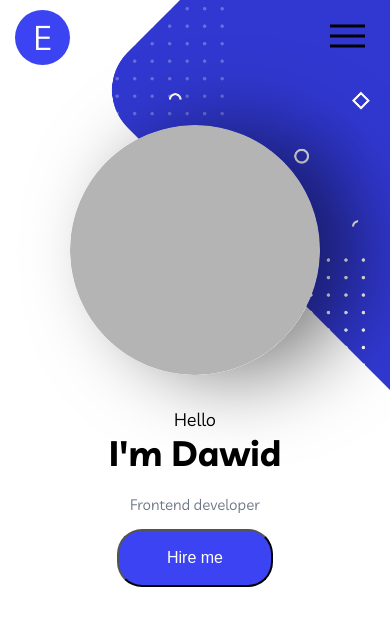
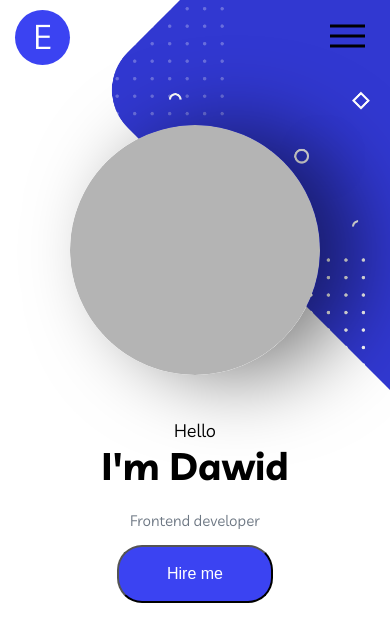
Before and after one commit to empovvered/personal-website-theme-gatsby, a Gatsby site: page / in a window 390 px wide. Built offline with nearby package versions, Linux system fonts and the light colour scheme; Gatsby itself is replaced by a stand-in of ours.

Commit message:
Crete global media queries

```diff
--- a/src/assets/styles/GlobalStyle.js
+++ b/src/assets/styles/GlobalStyle.js
@@ -1,5 +1,6 @@
 import { createGlobalStyle } from "styled-components";
 import "bootstrap/dist/css/bootstrap-grid.css";
+import { device } from "./mediaQueries";
 
 const GlobalStyle = createGlobalStyle`
 
@@ -18,6 +19,7 @@ const GlobalStyle = createGlobalStyle`
         margin: 0;
         padding: 0;
         font-family: "Livvic", sans-serif;
+        line-height: 1.65;
     }
 
     @media (min-width: 1200px) {
@@ -26,29 +28,62 @@ const GlobalStyle = createGlobalStyle`
             padding: 0 100px;
         }
     }
-    img {
-        vertical-align: middle;
+
+    ::-webkit-scrollbar {
+        width: 5px;
+        background-color: #f2f4f8;
+    }
+
+    ::-webkit-scrollbar-thumb {
+        background-color: rgb(20, 18, 19);
+        border-width: 2px;
+        border-style: solid;
+        border-color: rgb(38, 38, 38);
+        border-image: initial;
+    }
+
+    p {
+        margin-bottom: 1.15rem;
+    }
+
+    h1, h2, h3, h4, h5, h6 {
+        margin: 0 0 1.05rem;
+        line-height: 1.15;
     }
 
     h1 {
         font-size: 4.8rem;
         margin: 0 0 30px;
-        @media (max-width: 576px) {
-            font-size: 3.5rem;
+        @media ${device.lg} {
+            font-size: 3.8rem;
             margin: 0 0 20px;
         }
     }
     h2 {
         font-size: 3.4rem;
+        @media ${device.lg} {
+            font-size: 2.7rem;
+            margin: 0 0 20px;
+        }
     }
     h3 {
         font-size: 2.8rem;
+        @media ${device.lg} {
+            font-size: 2.25rem;
+            margin: 0 0 20px;
+        }
     }
     h5 {
         font-size: 1.8rem;
+        @media ${device.lg} {
+            font-size: 1.6rem;
+        }
     }
     h6 {
         font-size: 1.6rem;
+        @media ${device.lg} {
+            font-size: 1.45rem;
+        }
     }
 `;
 
--- /dev/null
+++ b/src/assets/styles/mediaQueries.js
@@ -0,0 +1,13 @@
+const size = {
+  xs: `575.98px`,
+  sm: `767.98px`,
+  md: `991.98px`,
+  lg: `1199.98px`,
+};
+
+export const device = {
+  xs: `(max-width: ${size.xs})`,
+  sm: `(max-width: ${size.sm})`,
+  md: `(max-width: ${size.md})`,
+  lg: `(max-width: ${size.lg})`,
+};
--- a/src/components/Header/Header.js
+++ b/src/components/Header/Header.js
@@ -5,11 +5,19 @@ import { Link } from "gatsby";
 import Hamburger from "components/Header/Hamburger/Hamburger";
 import MainNavigation from "components/Header/MainNavigation/MainNavigation";
 import Socials from "components/Header/Socials/Socials";
-import intrBg from "assets/images/intr-bg.png";
 
 const Wrapper = styled.div`
-  padding-top: 10px;
-  position: relative;
+  width: 100%;
+  position: ${({ isHeaderFixed }) => (isHeaderFixed ? "fixed" : "static")};
+  background-color: ${({ isHeaderFixed }) =>
+    isHeaderFixed ? "#f5f5f5" : "transparent"};
+  box-shadow: ${({ isHeaderFixed }) =>
+    isHeaderFixed
+      ? "0 14px 28px rgba(0,0,0,0.25), 0 10px 10px rgba(0,0,0,0.22)"
+      : "none"};
+  padding: 10px 0;
+  top: 0;
+  z-index: 10;
   .wrapper-inner {
     align-items: center;
     justify-content: space-between;
@@ -35,29 +43,6 @@ const Wrapper = styled.div`
         z-index: 10;
       }
     }
-  }
-  .top-bg {
-    position: absolute;
-    top: 0;
-    right: 0;
-    z-index: -1;
-    height: auto;
-    @media (max-width: 576px) {
-      width: 300px;
-    }
-  }
-  @media (max-width: 768px) {
-    position: ${({ isHeaderFixed }) => (isHeaderFixed ? "fixed" : "static")};
-    background-color: ${({ isHeaderFixed }) =>
-      isHeaderFixed ? "#f5f5f5" : "transparent"};
-    box-shadow: ${({ isHeaderFixed }) =>
-      isHeaderFixed
-        ? "0 14px 28px rgba(0,0,0,0.25), 0 10px 10px rgba(0,0,0,0.22)"
-        : "none"};
-    padding: 10px 0;
-    top: 0;
-    z-index: 10;
-    width: 100%;
   }
 `;
 
@@ -96,7 +81,6 @@ const Header = () => {
           />
         </div>
       </div>
-      <img className="top-bg" src={intrBg} alt="intro-bg" />
     </Wrapper>
   );
 };
--- a/src/components/Introduction/Introduction.js
+++ b/src/components/Introduction/Introduction.js
@@ -2,8 +2,7 @@ import React from "react";
 import styled from "styled-components";
 
 import Button from "components/Button/Button";
-
-import intrPlchdr from "assets/images/intro-plhdr.png";
+import introPortrait from "assets/images/intro-portrait.png";
 
 const Wrapper = styled.div`
   .wrapper-inner {
@@ -56,7 +55,6 @@ const Wrapper = styled.div`
 `;
 
 const Introduction = () => (
-  <>
   <Wrapper>
     <div className="container">
       <div className="row wrapper-inner">
@@ -69,14 +67,13 @@ const Introduction = () => (
         <div className="col-lg-6 intro-img-wrapper">
           <img
             className="intro-img"
-              src={intrPlchdr}
+            src={introPortrait}
             alt="intro-placeholder"
           />
         </div>
       </div>
     </div>
   </Wrapper>
-  </>
 );
 
 export default Introduction;
--- /dev/null
+++ b/src/components/Seo/SEO.js
@@ -0,0 +1,11 @@
+import React from "react";
+import Helmet from "react-helmet";
+
+const SEO = () => (
+  <Helmet>
+    <html lang="pl" />
+    <title>Empowered</title>
+  </Helmet>
+);
+
+export default SEO;
--- a/src/components/Seo/Seo.js
+++ /dev/null
@@ -1,11 +0,0 @@
-import React from "react"
-import Helmet from "react-helmet"
-
-const Seo = () => (
-  <Helmet>
-    <html lang="pl" />
-    <title>Empowered</title>
-  </Helmet>
-)
-
-export default Seo
--- a/src/layouts/MainLayout.js
+++ b/src/layouts/MainLayout.js
@@ -3,8 +3,9 @@ import GlobalStyle from "assets/styles/GlobalStyle";
 import PropTypes from "prop-types";
 import { theme } from "assets/styles/theme";
 import styled, { ThemeProvider } from "styled-components";
-import Seo from "components/Seo/Seo";
+import SEO from "components/Seo/Seo";
 import Header from "components/Header/Header";
+import topShape from "assets/images/top-shape.png";
 
 const Primary = styled.div`
   position: relative;
@@ -17,9 +18,20 @@ const Primary = styled.div`
   }
 `;
 
+const TopShape = styled.img`
+  position: absolute;
+  top: 0;
+  right: 0;
+  z-index: -1;
+  height: auto;
+  @media (max-width: 576px) {
+    width: 300px;
+  }
+`;
+
 const MainLayout = ({ children }) => (
   <>
-    <Seo />
+    <SEO />
     <ThemeProvider theme={theme}>
       <GlobalStyle />
       <Header />
@@ -28,6 +40,7 @@ const MainLayout = ({ children }) => (
           {children}
         </main>
       </Primary>
+      <TopShape src={topShape} alt="intro-bg" />
     </ThemeProvider>
   </>
 );
```
Also changed, not shown: src/assets/images/intro-portrait.png (renamed from src/assets/images/intro-plhdr.png), src/assets/images/top-shape.png (renamed from src/assets/images/intr-bg.png). Lines whose indentation alone changed are shown as unchanged.
